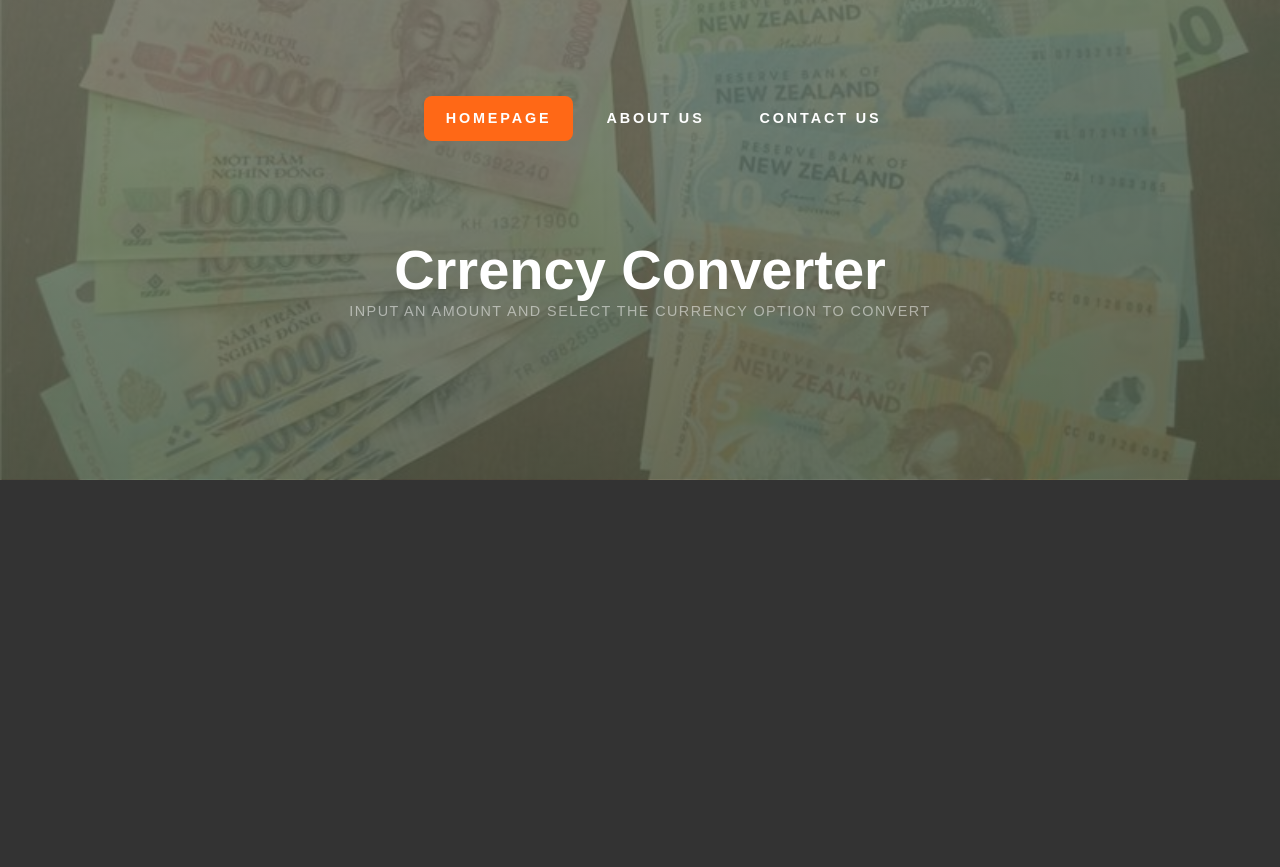
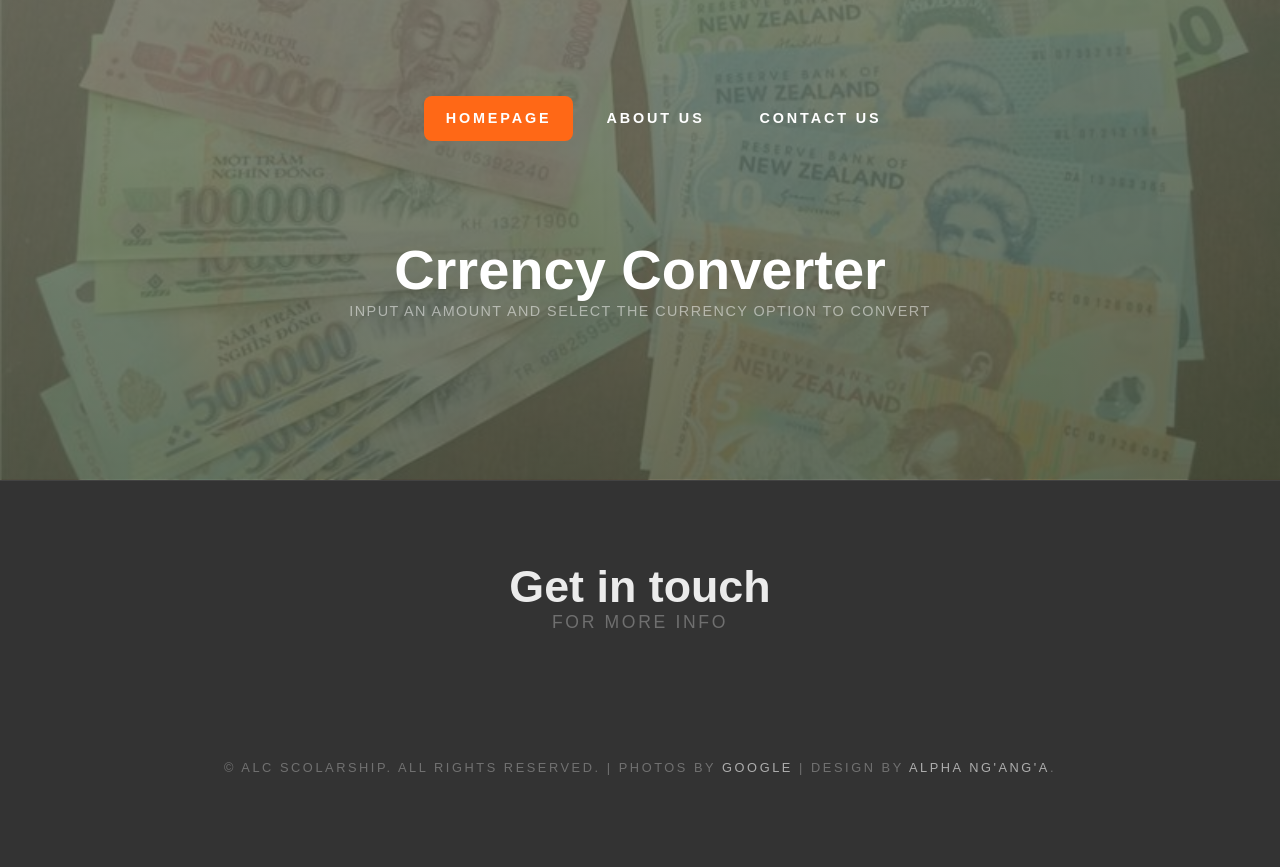
Before and after one commit to bl4ck4ndbr0wn/Currency-Converter, a plain HTML site: page index.html in a window 1280 px wide. Before the commit the page ends 800 px from the top, so only its background shows below. Drawn offline with Linux system fonts and the light colour scheme.

Commit message:
[Feature #158596274] Application Footer

```diff
--- a/css/style.css
+++ b/css/style.css
@@ -107,3 +107,70 @@ a:hover {
   font-size: 0.9em;
   color: rgba(255, 255, 255, 0.5);
 }
+
+#footer {
+  overflow: hidden;
+  padding: 5em 0em;
+  border-top: 1px solid rgba(255, 255, 255, 0.08);
+  text-align: center;
+}
+
+#footer p {
+  letter-spacing: 0.2em;
+  text-align: center;
+  text-transform: uppercase;
+  font-size: 0.8em;
+  color: rgba(255, 255, 255, 0.3);
+}
+
+#footer a {
+  text-decoration: none;
+  color: rgba(255, 255, 255, 0.6);
+}
+.title {
+  margin-bottom: 3em;
+}
+
+.title h2 {
+  font-size: 2.8em;
+  color: rgba(255, 255, 255, 0.9);
+}
+
+.title .more-info {
+  letter-spacing: 0.15em;
+  text-transform: uppercase;
+  font-weight: 400;
+  font-size: 1.1em;
+  color: #6f6f6f;
+}
+
+ul.contact {
+  margin: 0;
+  padding: 0em 0em 3em 0em;
+  list-style: none;
+}
+
+ul.contact li {
+  display: inline-block;
+  padding: 0em 0.5em;
+  font-size: 1.5em;
+}
+
+ul.contact li span {
+  display: none;
+  margin: 0;
+  padding: 0;
+}
+
+ul.contact li a {
+}
+
+ul.contact li a:hover:before {
+  color: #fff;
+}
+
+ul.contact li a:before {
+  display: inline-block;
+  text-align: center;
+  color: rgba(255, 255, 255, 0.4);
+}
--- a/index.html
+++ b/index.html
@@ -37,6 +37,27 @@
             </div>
         </div>
     </div>
+    <div id="footer">
+        <div class="title">
+            <h2>Get in touch</h2>
+            <span class="more-info">For more info</span>
+        </div>
+        <ul class="contact">
+            <li>
+                <a href="" class="icon icon-twitter">
+                    <span>Twitter</span>
+                </a>
+            </li>
+            <li>
+                <a href="#" class="icon icon-facebook">
+                    <span>Facebook</span>
+                </a>
+            </li>
+        </ul>
+        <p>&copy; ALC Scolarship. All rights reserved. | Photos by
+            <a href="http://google.com/">Google</a> | Design by
+            <a href="http://github.com/bl4ck4ndbr0wn" rel="nofollow">Alpha Ng'ang'a</a>.</p>
+    </div>
 
 </body>
 
```
